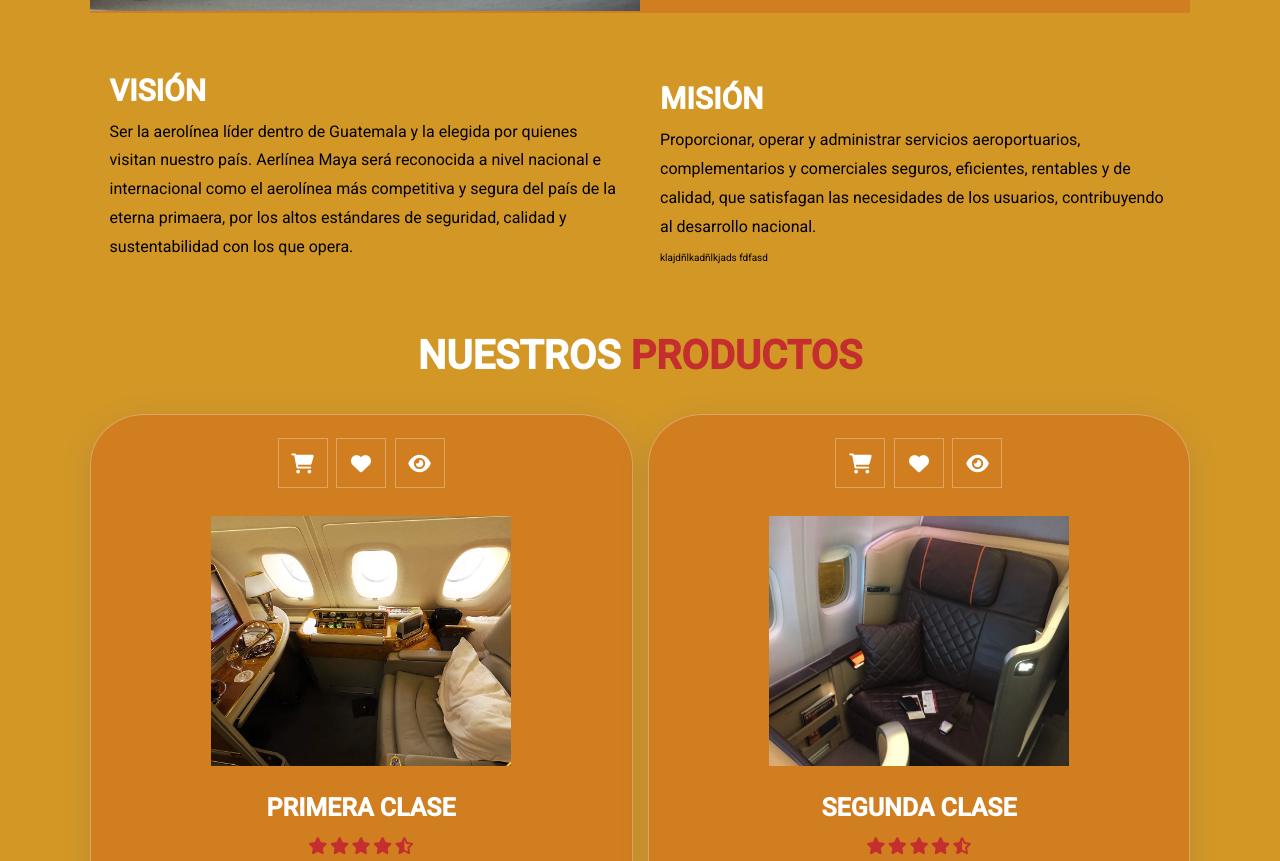
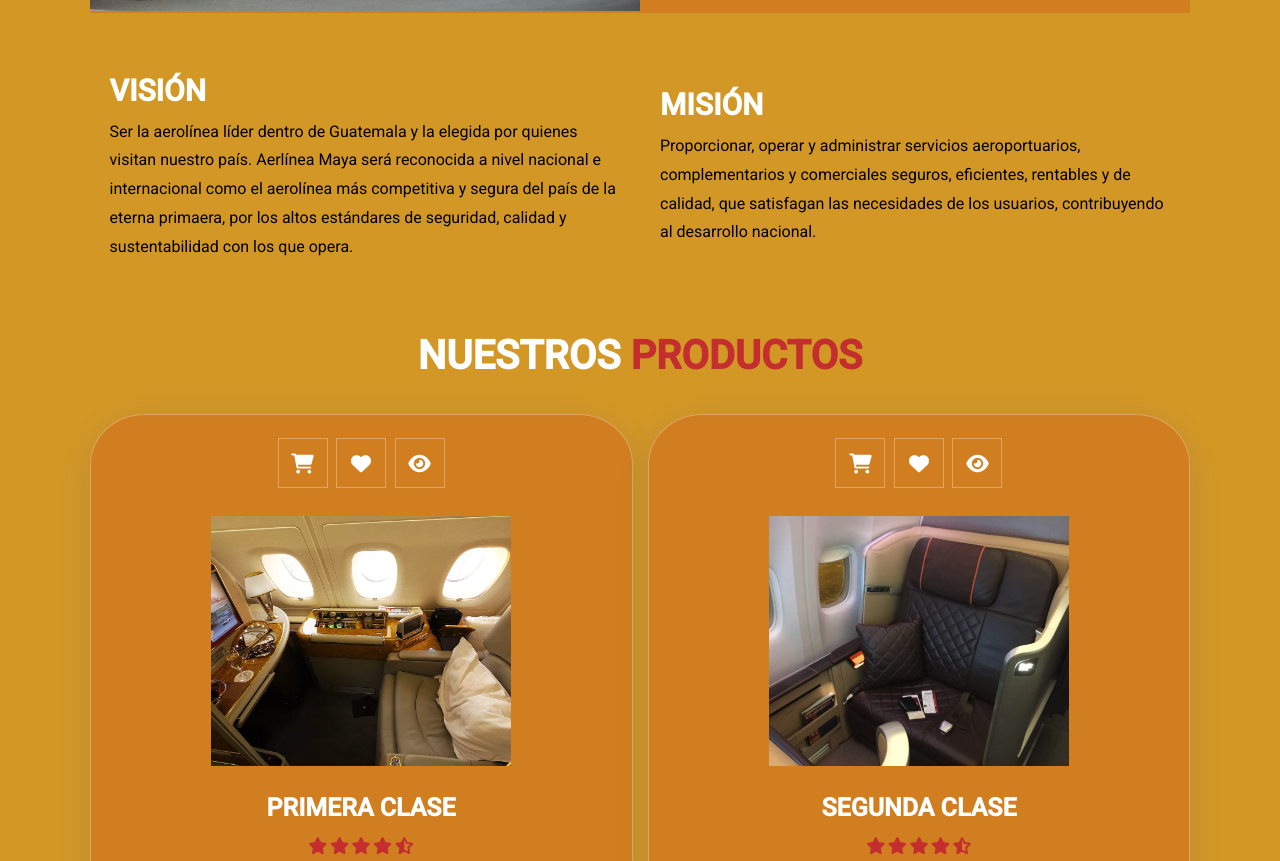
Before and after one commit to josue173/aerolinea, a website: page index.html in a window 1280 px wide. Shown: the part 1058-1919 px from the top of the page. Drawn offline with Linux system fonts and the light colour scheme.

Commit message:
Texto borrado

```diff
--- a/index.html
+++ b/index.html
@@ -98,7 +98,6 @@
             calidad, que satisfagan las necesidades de los usuarios,
             contribuyendo al desarrollo nacional.
           </p>
-          klajdñlkadñlkjads fdfasd
         </div>
       </div>
     </section>
```
